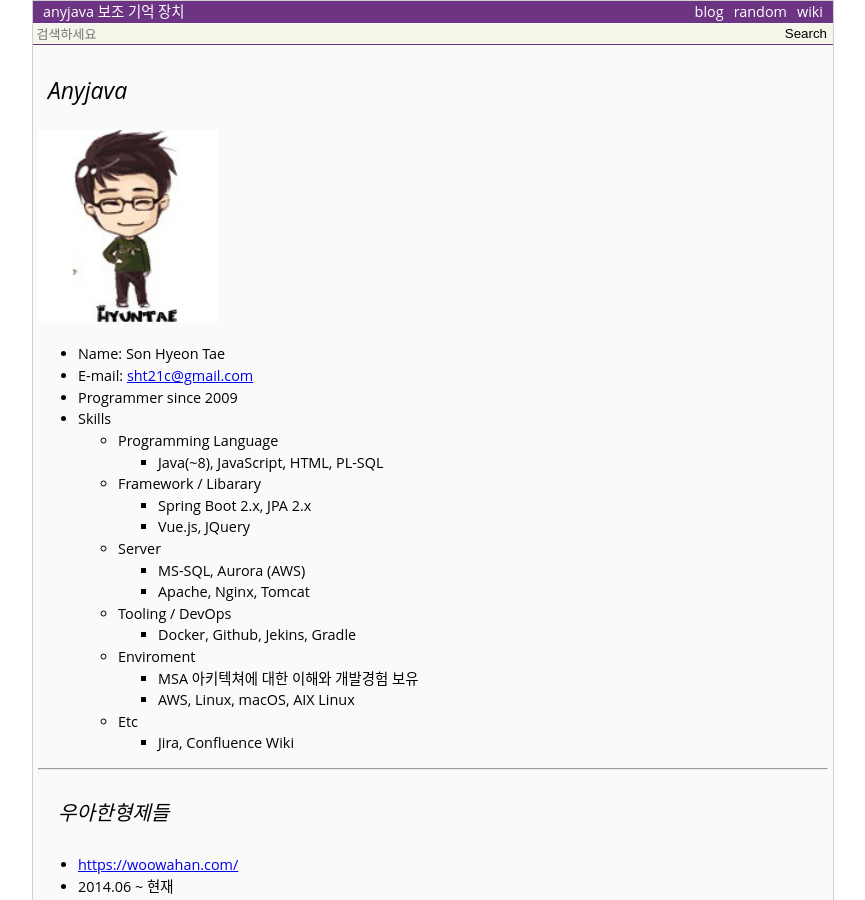
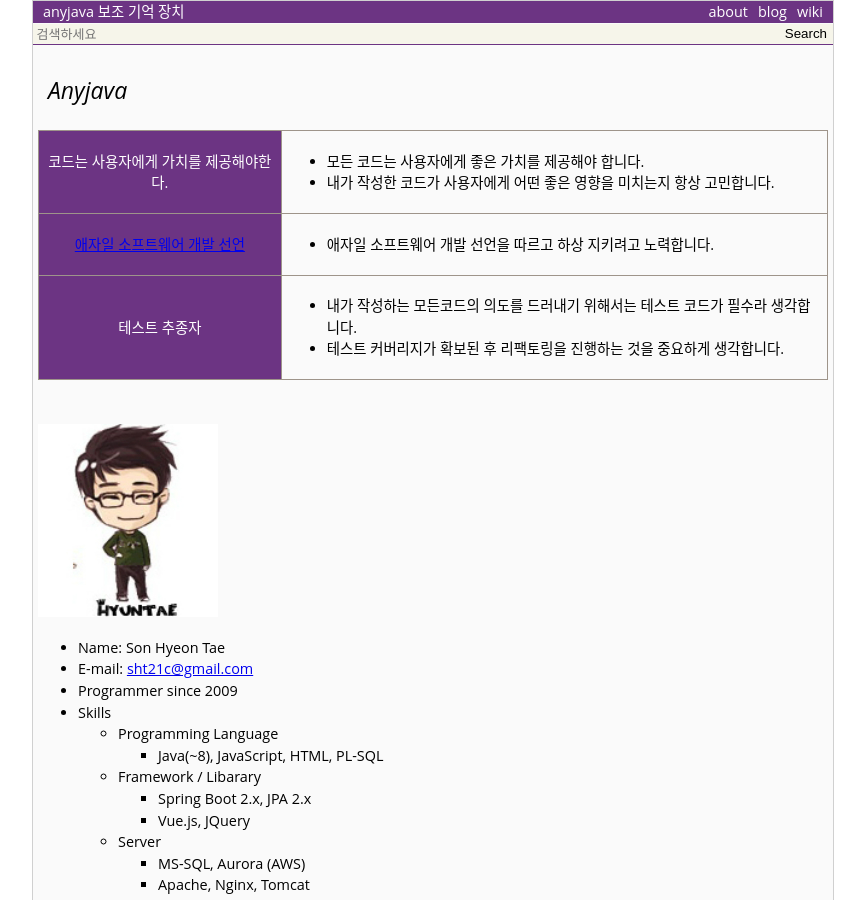
Before and after one commit to anyjava/anyjava.github.io, a Jekyll site: the page built from about/index.html, in a window 1280 px wide and 900 px high. Shown: the whole window, without its empty margins (207-1072 px from the left). Built offline with Jekyll 4.4.1, drawn with Linux system fonts in a browser that asks for light colours.

Commit message:
anyjava about 컨텐츠 추가

```diff
--- a/_includes/header.html
+++ b/_includes/header.html
@@ -6,9 +6,9 @@
         <a class="site-title-right" href="/wiki/index/">wiki</a>
     </div>
     <div>
-        <a class="site-title-right" href="/wiki/index/#random" onClick="if(typeof random === 'function')random()">random</a>
+        <a class="site-title-right" href="/blog/">blog</a>
     </div>
     <div>
-        <a class="site-title-right" href="/blog/">blog</a>
+        <a class="site-title-right" href="/about/index.html">about</a>
     </div>
 </header>
--- a/about/index.html
+++ b/about/index.html
@@ -6,6 +6,42 @@ public: true
 
 <div>
 	<h3>Anyjava</h3>
+
+	<table style="width: 100%">
+		<tbody>
+			<tr>
+				<th>코드는 사용자에게 가치를 제공해야한다.</th>
+				<td>
+					<ul>
+						<li>모든 코드는 사용자에게 좋은 가치를 제공해야 합니다.</li>
+						<li>내가 작성한 코드가 사용자에게 어떤 좋은 영향을 미치는지 항상 고민합니다.</li>
+					</ul>
+				</td>
+			</tr>
+			<tr>
+				<th>
+					<a href="https://agilemanifesto.org/iso/ko/manifesto.html">애자일 소프트웨어 개발 선언</a>
+				</th>
+				<td>
+					<ul>
+						<li>애자일 소프트웨어 개발 선언을 따르고 하상 지키려고 노력합니다.</li>
+					</ul>
+				</td>
+			</tr>
+			<tr>
+				<th>테스트 추종자</th>
+				<td>
+					<ul>
+						<li>내가 작성하는 모든코드의 의도를 드러내기 위해서는 테스트 코드가 필수라 생각합니다.</li>
+						<li>테스트 커버리지가 확보된 후 리팩토링을 진행하는 것을 중요하게 생각합니다.</li>
+					</ul>
+				</td>
+			</tr>
+		</tbody>
+	</table>
+
+	<br/>
+	<br/>
 
 	<img src="/post-img/son.jpg" />
 	<ul>
```
